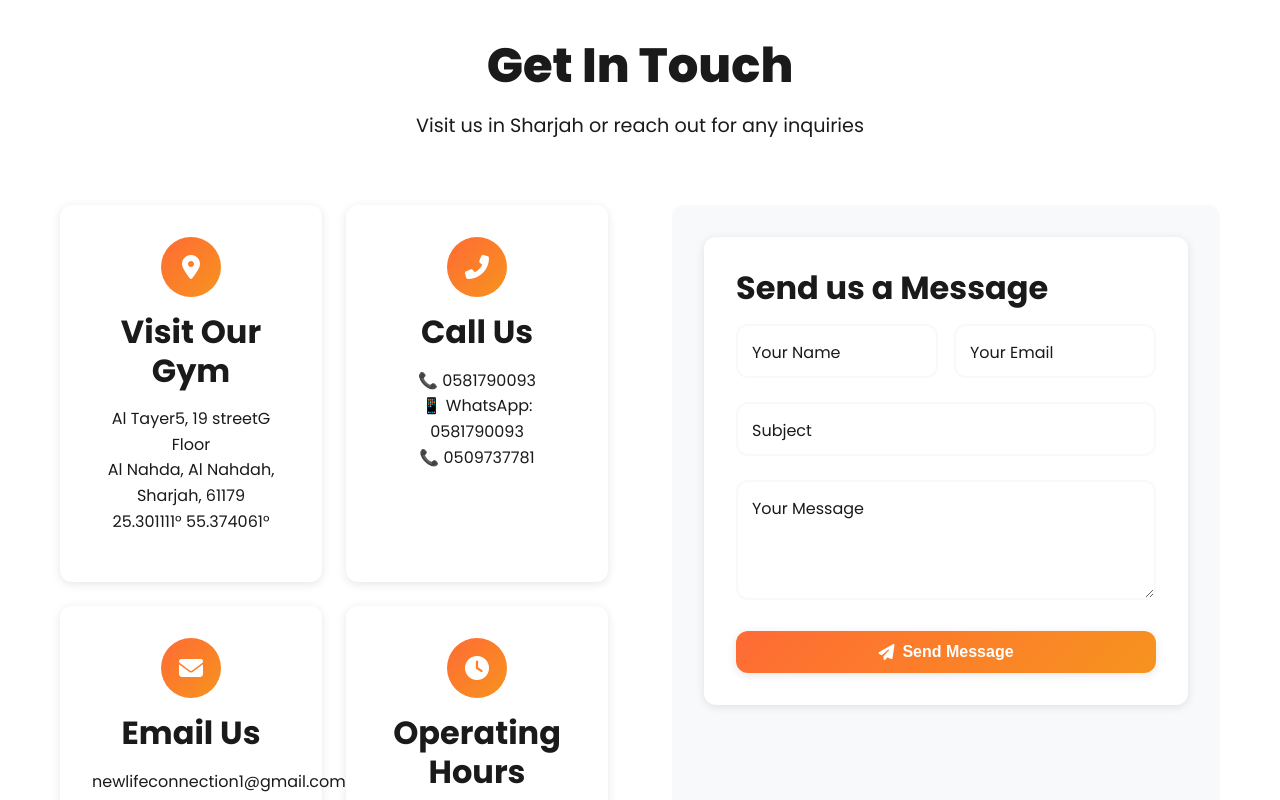
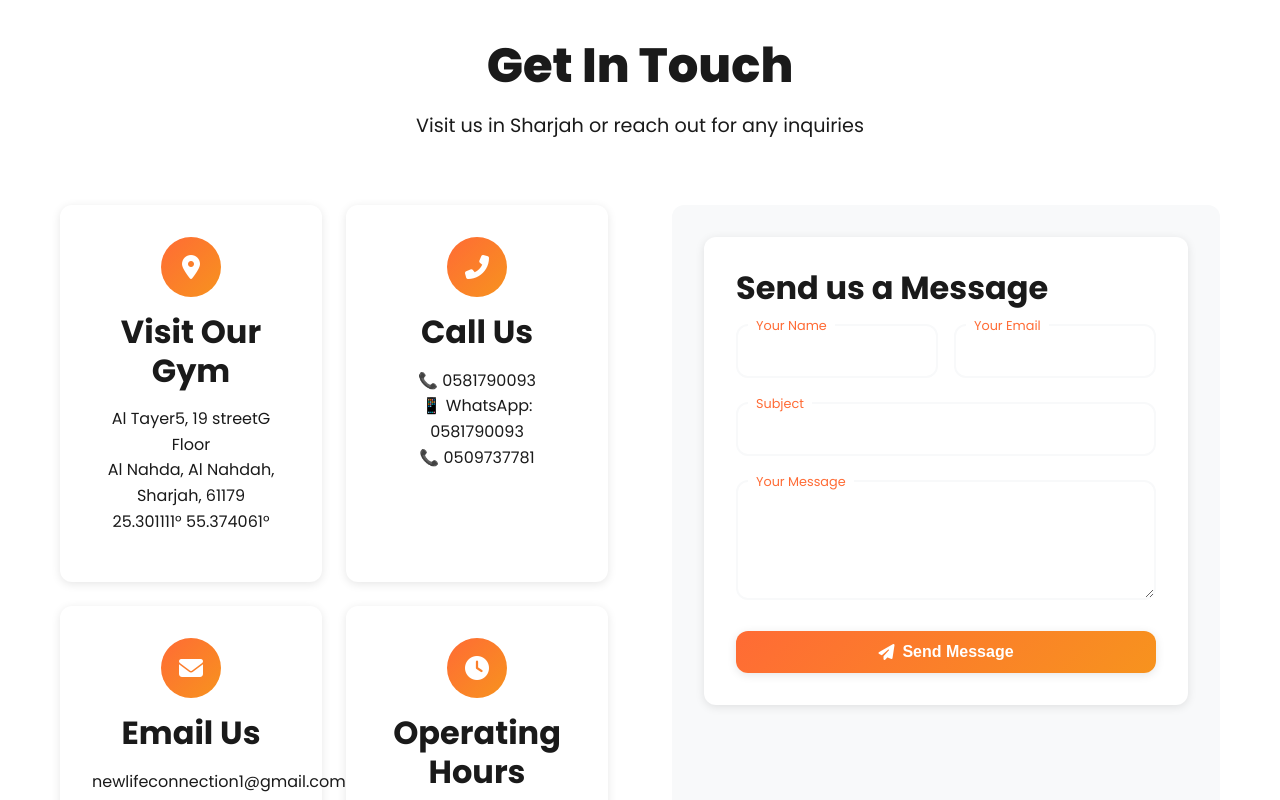
Before and after one commit to 0x0806/lifestylegym, a website: page index.html in a window 1280 px wide. Shown: the part 9256-10056 px from the top of the page. Drawn offline with Linux system fonts and the light colour scheme.

Commit message:
Update style.css

```diff
--- a/style.css
+++ b/style.css
@@ -1398,7 +1398,7 @@ section {
 .form-group select,
 .form-group textarea {
     width: 100%;
-    padding: 1rem;
+    padding: 1.25rem 1rem 0.75rem 1rem;
     border: 2px solid rgba(255, 255, 255, 0.2);
     border-radius: var(--border-radius);
     background: rgba(255, 255, 255, 0.1);
@@ -1417,12 +1417,15 @@ section {
 
 .form-group label {
     position: absolute;
-    top: 1rem;
-    left: 1rem;
-    color: rgba(255, 255, 255, 0.7);
-    font-size: 1rem;
+    top: -0.5rem;
+    left: 0.75rem;
+    color: var(--primary-color);
+    font-size: 0.8rem;
     transition: var(--transition);
     pointer-events: none;
+    background: var(--dark-color);
+    padding: 0 0.5rem;
+    z-index: 1;
 }
 
 .form-group input:focus + label,
@@ -1437,6 +1440,7 @@ section {
     color: var(--primary-color);
     background: var(--dark-color);
     padding: 0 0.5rem;
+    z-index: 1;
 }
 
 .form-group textarea {
@@ -1507,10 +1511,17 @@ section {
     border: 2px solid var(--light-gray);
     background: var(--light-color);
     color: var(--dark-color);
+    padding: 1.25rem 1rem 0.75rem 1rem;
 }
 
 .contact-form .form-group label {
-    color: var(--gray-color);
+    color: var(--primary-color);
+    background: var(--light-color);
+    padding: 0 0.5rem;
+    z-index: 1;
+    top: -0.5rem;
+    left: 0.75rem;
+    font-size: 0.8rem;
 }
 
 .contact-form .form-group input:focus + label,
@@ -1518,6 +1529,12 @@ section {
 .contact-form .form-group textarea:focus + label,
 .contact-form .form-group textarea:not(:placeholder-shown) + label {
     background: var(--light-color);
+    color: var(--primary-color);
+    top: -0.5rem;
+    left: 0.75rem;
+    font-size: 0.8rem;
+    padding: 0 0.5rem;
+    z-index: 1;
 }
 
 /* Footer */
```
